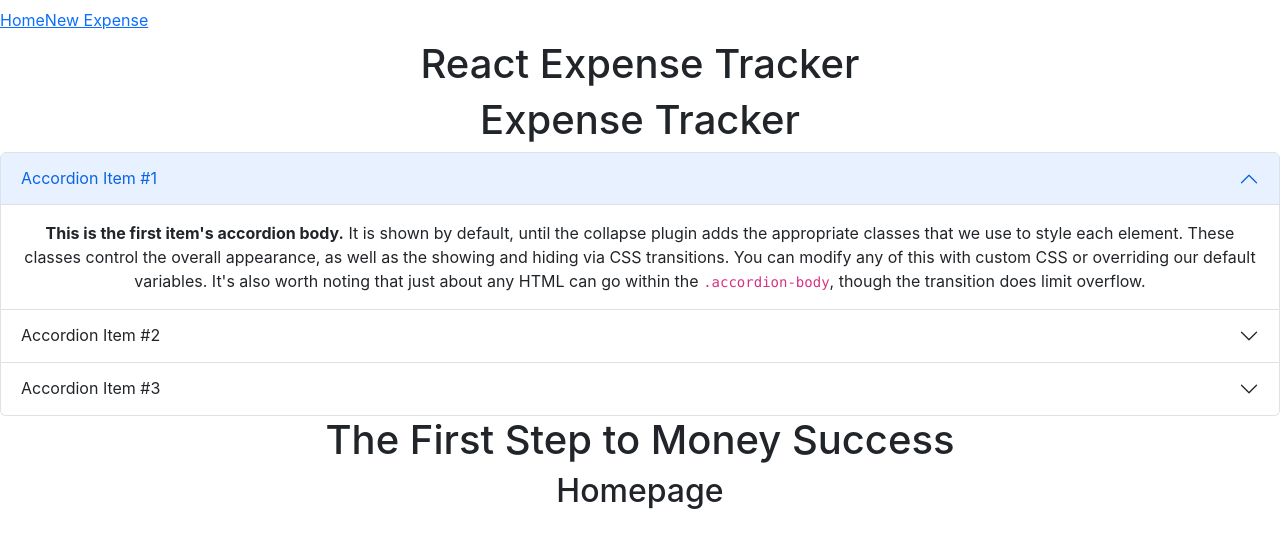
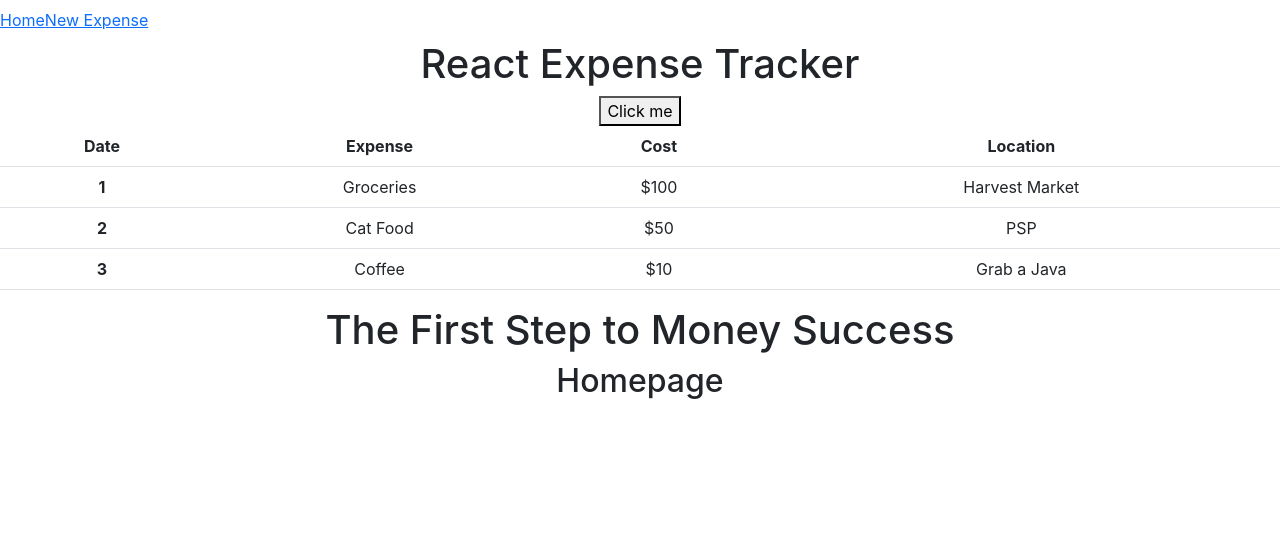
Before and after one commit to rmuchow95/ReactExpenseTracker, a React (Create React App) app: page / in a window 1280 px wide. Shown: the top 548 px of the page. Built offline with nearby package versions, Linux system fonts and the light colour scheme.

Commit message:
Switched accordion to table, added button with click event in console

```diff
--- a/src/Navbar.js
+++ b/src/Navbar.js
@@ -1,3 +1,5 @@
+import Home from "./Home";
+
 const Navbar = () => {
   return (
     <nav className="navbar">
--- a/src/components/Main.js
+++ b/src/components/Main.js
@@ -1,102 +1,41 @@
 function Main(props) {
+  const handleClick = () => {
+    console.log("Hello, ninjas");
+  };
+
   return (
     <div>
-      <h1>Expense Tracker</h1>
-      <div class="accordion" id="accordionExample">
-        <div class="accordion-item">
-          <h2 class="accordion-header" id="headingOne">
-            <button
-              class="accordion-button"
-              type="button"
-              data-bs-toggle="collapse"
-              data-bs-target="#collapseOne"
-              aria-expanded="true"
-              aria-controls="collapseOne"
-            >
-              Accordion Item #1
-            </button>
-          </h2>
-          <div
-            id="collapseOne"
-            class="accordion-collapse collapse show"
-            aria-labelledby="headingOne"
-            data-bs-parent="#accordionExample"
-          >
-            <div class="accordion-body">
-              <strong>This is the first item's accordion body.</strong> It is
-              shown by default, until the collapse plugin adds the appropriate
-              classes that we use to style each element. These classes control
-              the overall appearance, as well as the showing and hiding via CSS
-              transitions. You can modify any of this with custom CSS or
-              overriding our default variables. It's also worth noting that just
-              about any HTML can go within the <code>.accordion-body</code>,
-              though the transition does limit overflow.
-            </div>
-          </div>
-        </div>
-        <div class="accordion-item">
-          <h2 class="accordion-header" id="headingTwo">
-            <button
-              class="accordion-button collapsed"
-              type="button"
-              data-bs-toggle="collapse"
-              data-bs-target="#collapseTwo"
-              aria-expanded="false"
-              aria-controls="collapseTwo"
-            >
-              Accordion Item #2
-            </button>
-          </h2>
-          <div
-            id="collapseTwo"
-            class="accordion-collapse collapse"
-            aria-labelledby="headingTwo"
-            data-bs-parent="#accordionExample"
-          >
-            <div class="accordion-body">
-              <strong>This is the second item's accordion body.</strong> It is
-              hidden by default, until the collapse plugin adds the appropriate
-              classes that we use to style each element. These classes control
-              the overall appearance, as well as the showing and hiding via CSS
-              transitions. You can modify any of this with custom CSS or
-              overriding our default variables. It's also worth noting that just
-              about any HTML can go within the <code>.accordion-body</code>,
-              though the transition does limit overflow.
-            </div>
-          </div>
-        </div>
-        <div class="accordion-item">
-          <h2 class="accordion-header" id="headingThree">
-            <button
-              class="accordion-button collapsed"
-              type="button"
-              data-bs-toggle="collapse"
-              data-bs-target="#collapseThree"
-              aria-expanded="false"
-              aria-controls="collapseThree"
-            >
-              Accordion Item #3
-            </button>
-          </h2>
-          <div
-            id="collapseThree"
-            class="accordion-collapse collapse"
-            aria-labelledby="headingThree"
-            data-bs-parent="#accordionExample"
-          >
-            <div class="accordion-body">
-              <strong>This is the third item's accordion body.</strong> It is
-              hidden by default, until the collapse plugin adds the appropriate
-              classes that we use to style each element. These classes control
-              the overall appearance, as well as the showing and hiding via CSS
-              transitions. You can modify any of this with custom CSS or
-              overriding our default variables. It's also worth noting that just
-              about any HTML can go within the <code>.accordion-body</code>,
-              though the transition does limit overflow.
-            </div>
-          </div>
-        </div>
-      </div>
+      <button onClick={handleClick}>Click me</button>
+      <table className="table">
+        <thead>
+          <tr>
+            <th scope="col">Date</th>
+            <th scope="col">Expense</th>
+            <th scope="col">Cost</th>
+            <th scope="col">Location</th>
+          </tr>
+        </thead>
+        <tbody>
+          <tr>
+            <th scope="row">1</th>
+            <td>Groceries</td>
+            <td>$100</td>
+            <td>Harvest Market</td>
+          </tr>
+          <tr>
+            <th scope="row">2</th>
+            <td>Cat Food</td>
+            <td>$50</td>
+            <td>PSP</td>
+          </tr>
+          <tr>
+            <th scope="row">3</th>
+            <td>Coffee</td>
+            <td>$10</td>
+            <td>Grab a Java</td>
+          </tr>
+        </tbody>
+      </table>
     </div>
   );
 }
```
